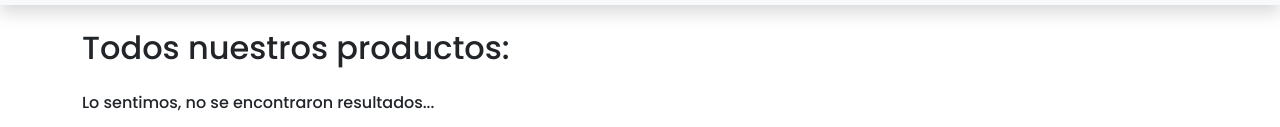
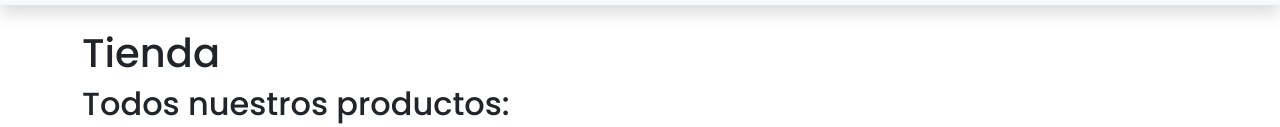
Before and after one commit to JeykerSalinas/Bsale-App, a website: page index.html in a window 1280 px wide. Shown: the part 321-448 px from the top of the page. Drawn offline with nearby package versions, Linux system fonts and the light colour scheme; no server answers.

Commit message:
Add title

```diff
--- a/index.html
+++ b/index.html
@@ -103,6 +103,7 @@
 
     <div class="container pt-4 justify-content-center">
       <div class="row">
+        <h1>Tienda</h1>
         <h2 class="col-12" id="cards-title">Todos nuestros productos:</h2>
         <p id="filteredeBy"></p>
       </div>
```
